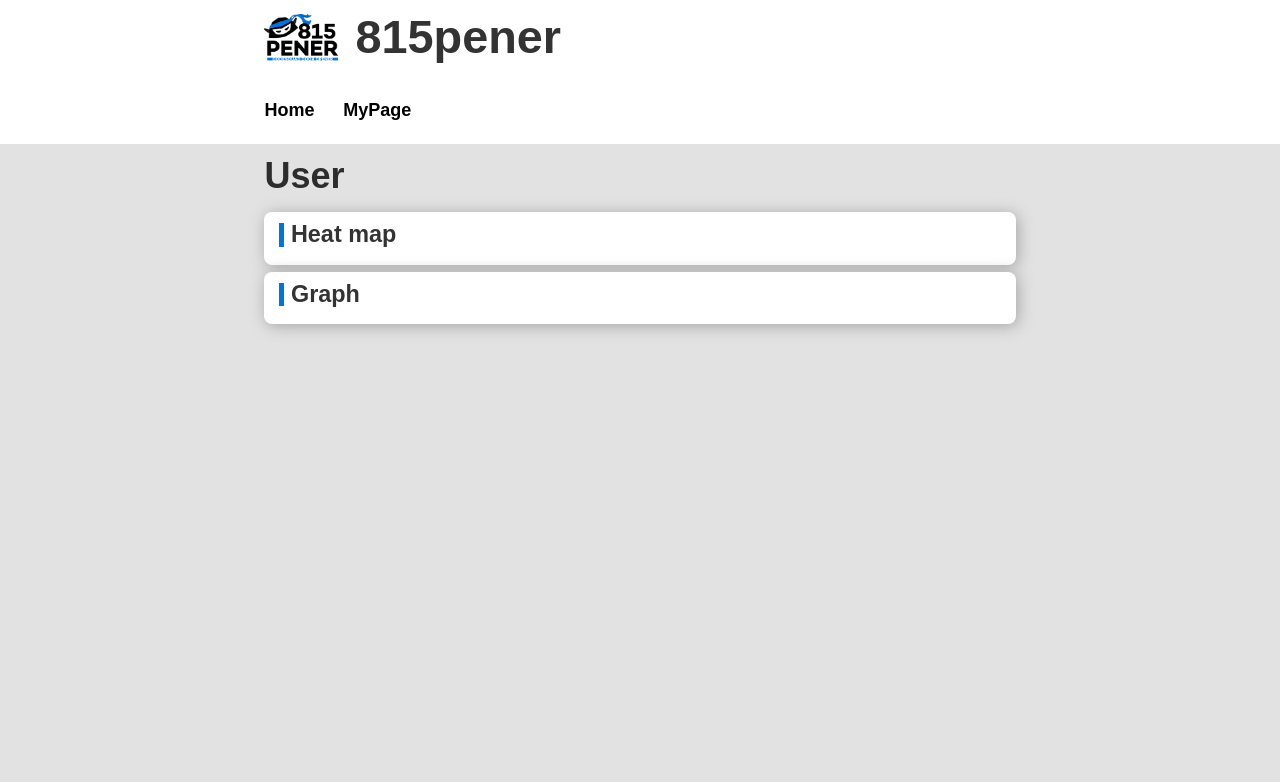
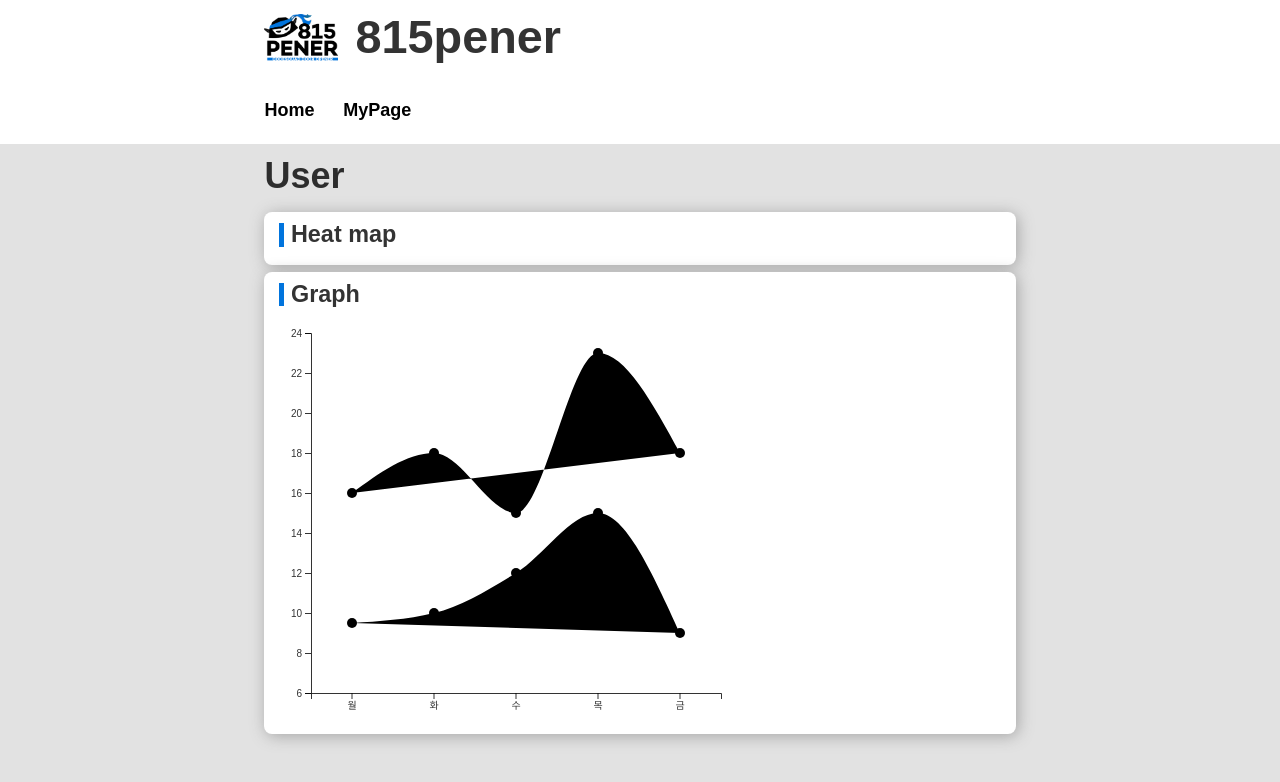
Before and after one commit to team-opener/opener-frontend, a plain HTML site: page mypage.html in a window 1280 px wide. Drawn offline with nearby package versions, Linux system fonts and the light colour scheme; no server answers.

Commit message:
Fix app.js file conflict

```diff
--- a/app.js
+++ b/app.js
@@ -24,6 +24,103 @@ const fixHeader = () => {
     } else {
       target.classList.remove("active");
     }
+  });
+};
+
+const drawingChart = () => {
+  let weekNumb = 5;
+  let margin = { top: 20, right: 25, bottom: 20, left: 25 },
+    width = 460 - margin.left - margin.right,
+    height = 400 - margin.top - margin.bottom;
+  let xScale = d3
+    .scaleBand()
+    .domain(["월", "화", "수", "목", "금"]) // input
+    .range([0, width]); // output
+  let yScale = d3
+    .scaleLinear()
+    .domain([6, 24]) // input
+    .range([height, 0]); // output
+  let line = d3
+    .line()
+    .x(d => xScale(d.x)) // set the x values for the line generator
+    .y(d => yScale(d.y)) // set the y values for the line generator
+    .curve(d3.curveMonotoneX); // apply smoothing to the line
+  let svg = d3
+    .select("#lineChart")
+    .append("svg")
+    .attr("width", width + margin.left + margin.right)
+    .attr("height", height + margin.top + margin.bottom)
+    .append("g")
+    .attr("transform", "translate(" + margin.left + "," + margin.top + ")");
+
+  const drawChart = () => {
+    svg
+      .append("g")
+      .attr("class", "x axis")
+      .attr("transform", "translate(0," + height + ")")
+      .call(d3.axisBottom(xScale)); // Create an axis component with d3.axisBottom
+
+    svg
+      .append("g")
+      .attr("class", "y axis")
+      .call(d3.axisLeft(yScale)); // Create an axis component with d3.axisLeft
+  };
+
+  const drawLine = ({ dataset, classNameLine, classNameDot }) => {
+    svg
+      .append("path")
+      .datum(dataset) // 10. Binds data to the line
+      .attr("class", `line ${classNameLine}`)
+      .attr("d", line) // 11. Calls the line generator
+      .attr("transform", `translate(${width / weekNumb / 2}, 0)`);
+
+    svg
+      .selectAll(classNameDot)
+      .data(dataset)
+      .enter()
+      .append("circle") // Uses the enter().append() method
+      .attr("class", `${classNameDot} dot`) // Assign a class for styling
+      .attr("cx", d => xScale(d.x))
+      .attr("cy", d => yScale(d.y))
+      .attr("r", 5)
+      .attr("transform", `translate(${width / weekNumb / 2}, 0)`)
+      .on("mouseover", function(d) {
+        console.log(d);
+        this.classList.add("focus");
+      })
+      .on("mouseout", function() {
+        this.classList.remove("focus");
+        svg.select("focus").remove();
+      });
+  };
+
+  let datasetStart = [
+    { x: "월", y: 9.5 },
+    { x: "화", y: 10 },
+    { x: "수", y: 12 },
+    { x: "목", y: 15 },
+    { x: "금", y: 9 }
+  ];
+
+  let datasetEnd = [
+    { x: "월", y: 16 },
+    { x: "화", y: 18 },
+    { x: "수", y: 15 },
+    { x: "목", y: 23 },
+    { x: "금", y: 18 }
+  ];
+
+  fixHeader();
+  drawChart();
+  drawLine({
+    dataset: datasetStart,
+    classNameLine: "line-start",
+    classNameDot: "dot-start"
+  });
+  drawLine({
+    dataset: datasetEnd,
+    classNameLine: "line-end",
+    classNameDot: "dot-end"
   });
 };
 
@@ -71,6 +168,8 @@ const mypagePage = () => {
   </div>`
     userTitleEle.insertAdjacentHTML('beforeend', USER_CARD)
   })
+  drawingChart()
+
 }
 
 // application 초기화
--- a/mypage.html
+++ b/mypage.html
@@ -32,7 +32,7 @@
         </div>
         <div class="graph card">
           <h3>Graph</h3>
-          <div class="graph-container"></div>
+          <div id="lineChart" class="graph-container"></div>
         </div>
       </div>
     </div>
```
